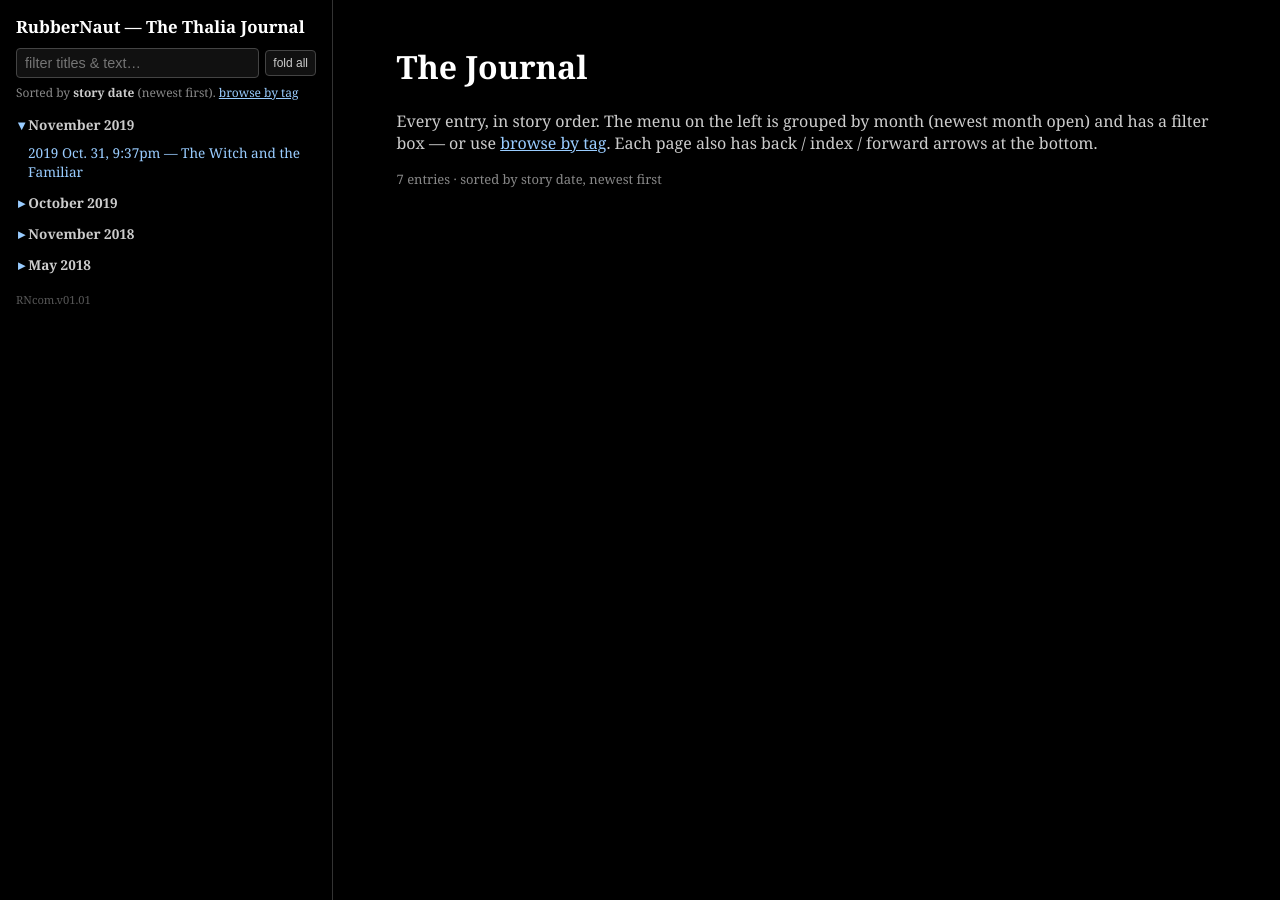
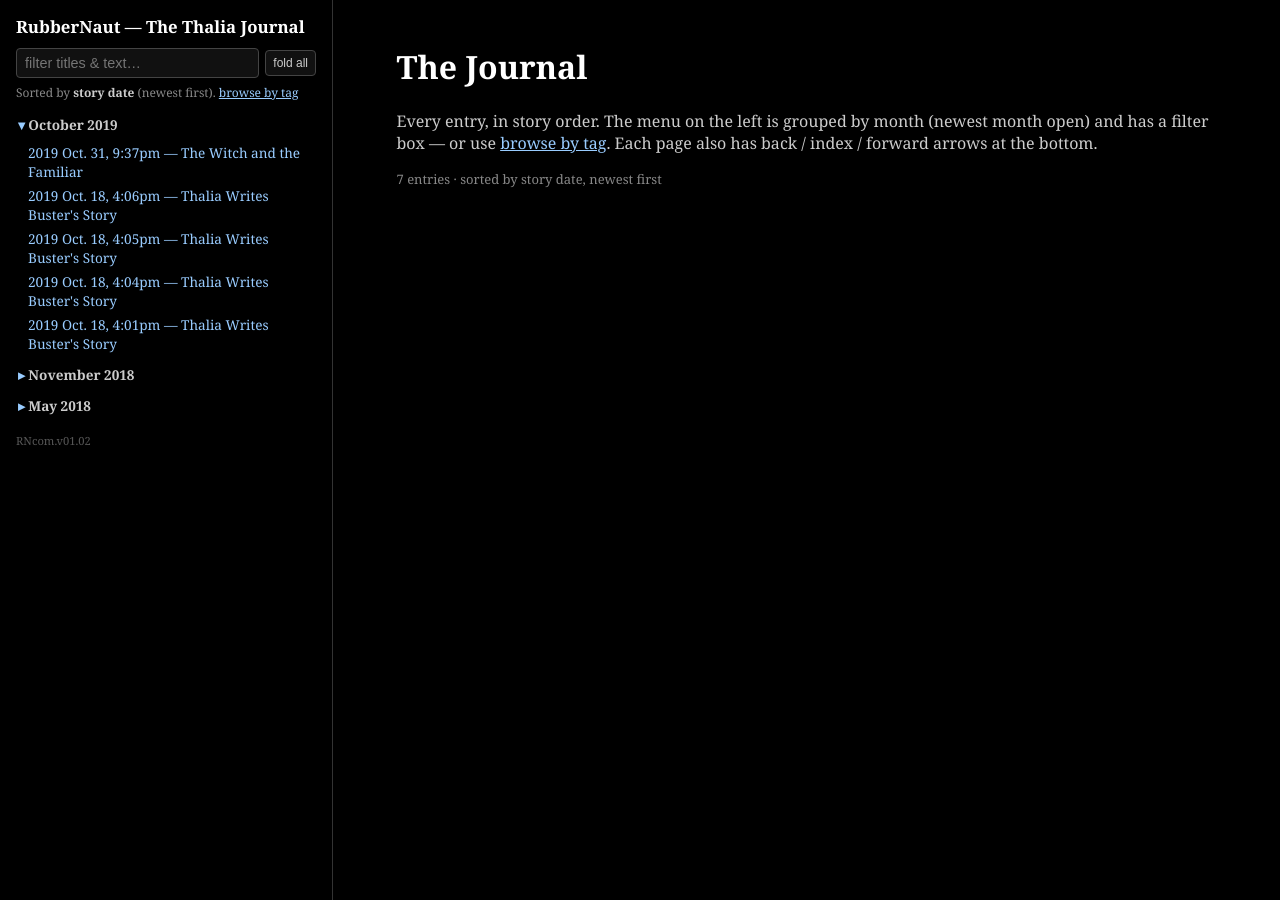
Before and after one commit to AtaraxiA22/RubberNaut, a Jekyll site: the page built from journal.md, in a window 1280 px wide. Built offline with Jekyll 4.4.1, drawn with Linux system fonts in a browser that asks for light colours.

Commit message:
RNcom v01.02: month folders by local story date

```diff
--- a/_config.yml
+++ b/_config.yml
@@ -1,7 +1,7 @@
 title: RubberNaut — The Thalia Journal
 description: An epistolary journal of the RubberNaut stories, in chronological order.
 author: AtaraxiA
-rncom_version: "v01.01"  # RNcom site version — bump the second number with every change group
+rncom_version: "v01.02"  # RNcom site version — bump the second number with every change group
 url: "https://rubbernaut.com"
 baseurl: "/RubberNaut"
 
--- a/_layouts/default.html
+++ b/_layouts/default.html
@@ -17,19 +17,29 @@
       <button type="button" id="tocfold" class="tocclear" title="close all month folders">fold&nbsp;all</button>
     </div>
     <p class="sortnote">Sorted by <strong>story date</strong> (newest first). <a href="{{ '/tags.html' | relative_url }}">browse by tag</a></p>
-    {% comment %}Group the TOC by month (yyyy-mm). Liquid has no group_by on date strings,
-    so walk the posts newest-first and open a new details block whenever the month key
-    changes. The newest month starts open; older months start closed (500 pages stay tidy).
-    Each entry carries data-title AND data-body so the filter can search full text too.{% endcomment %}
+    {% comment %}Group the TOC by month using the LOCAL STORY date taken from the post's
+    FILENAME (YYYY-MM-DD-...): Jekyll's post.date is UTC-shifted, which filed an
+    Oct-31 9:37pm page under November. page_path carries the filename, so slice the
+    first 7 chars for the month key and the first 10 for the label date. Entries are
+    still walked in true story order (site.posts sort: date); only the grouping key
+    uses the filename date. Each entry carries data-title AND data-body for full-text
+    filter.{% endcomment %}
     {% assign posts = site.posts | sort: "date" | reverse %}
     {% assign open_month = "" %}
     {% for post in posts %}
-      {% assign mkey = post.date | date: "%Y-%m" %}
+      {% assign fname = post.page_path | default: post.name | split: '/' | last %}
+      {% assign mkey = fname | slice: 0, 7 %}
+      {% capture fmonth %}{{ mkey }}{% endcapture %}
+      {% assign mnum = fmonth | slice: 5, 2 | plus: 0 %}
+      {% assign yr = fmonth | slice: 0, 4 %}
+      {% capture mnames %}|January|February|March|April|May|June|July|August|September|October|November|December{% endcapture %}
+      {% assign mlist = mnames | split: "|" %}
+      {% assign mname = mlist[mnum] %}
       {% if mkey != open_month %}
         {% if open_month != "" %}</details>{% endif %}
         {% assign open_month = mkey %}
         <details class="month"{% if forloop.first or post.url == page.url %} open{% endif %}>
-          <summary>{{ post.date | date: "%B %Y" }}</summary>
+          <summary>{{ mname }} {{ yr }}</summary>
           <ul>
       {% endif %}
       <li{% if post.url == page.url %} class="current"{% endif %} data-title="{{ post.title | escape }}" data-body="{{ post.content | strip_html | escape }}">
```
